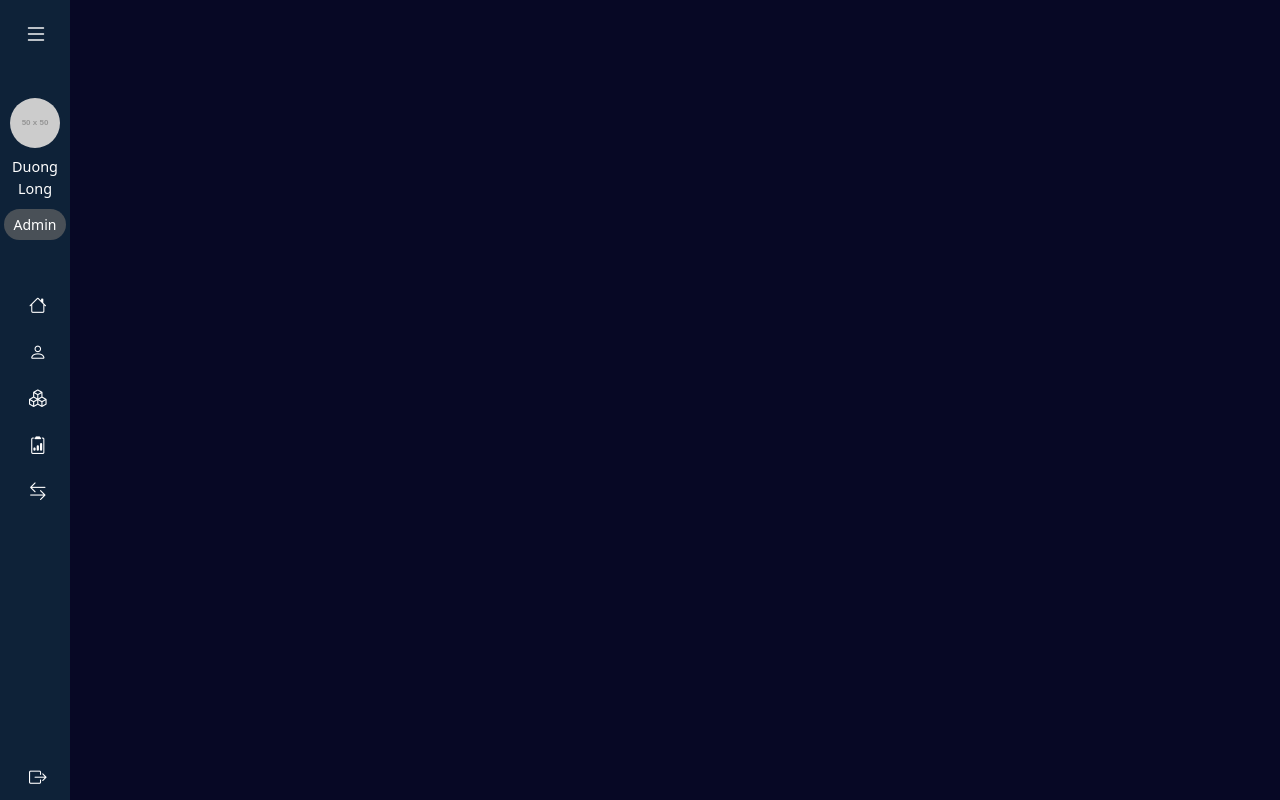
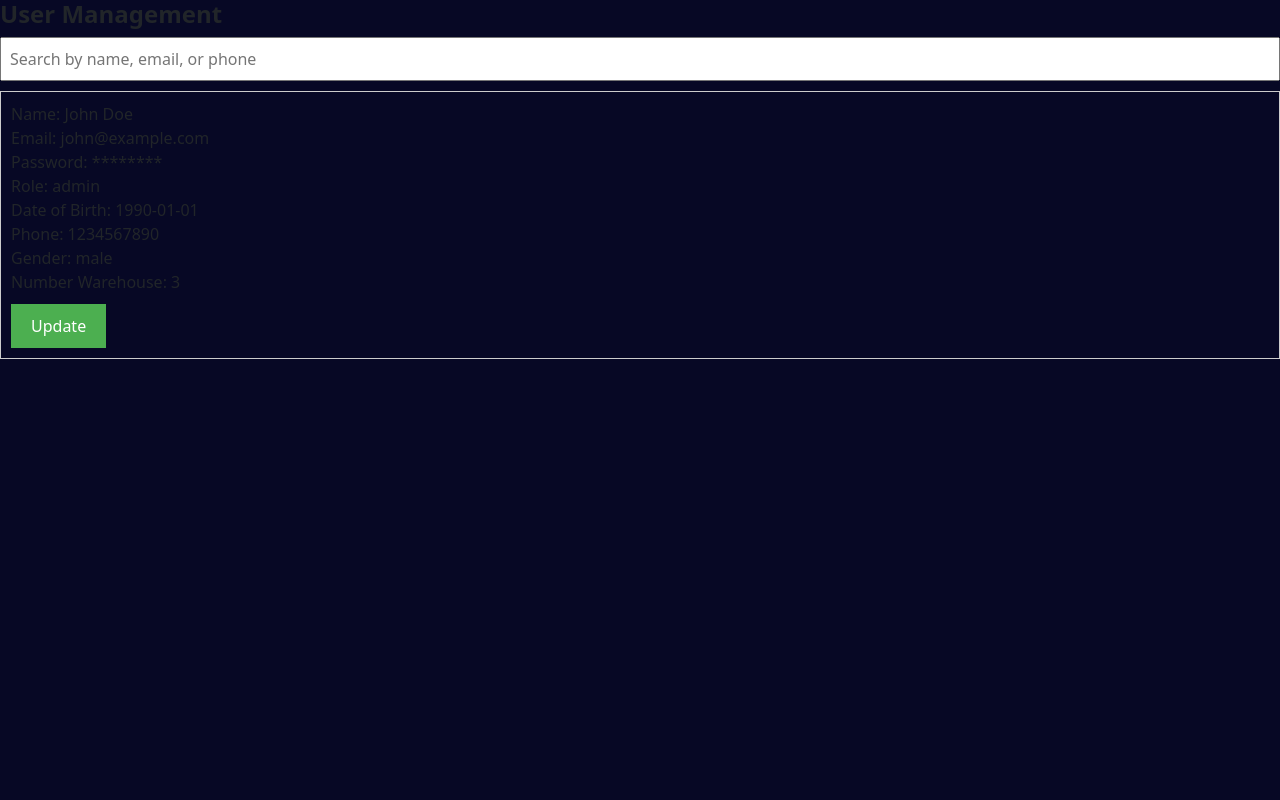
Before and after one commit to Quangz32/zware-fe, a React (Create React App) app: page /profile in a window 1280 px wide. Built offline with nearby package versions, Linux system fonts and the light colour scheme.

Commit message:
View manager

```diff
--- a/src/App.js
+++ b/src/App.js
@@ -3,16 +3,18 @@ import { BrowserRouter as  Route, Routes } from 'react-router-dom';
 import Sidebar from './Componnents/Sidebar/Sidebar';
 import Profile from './Componnents/Profile/Profile';
 // import LoginForm from './Componnents/LoginForm/LoginForm'
+// import ManagerList from './Componnents/Management/ManagerList';
+import ManagerList from './Componnents/Management/ManagerList';
 
 function App() {
     return (
-
-            <Sidebar>
-                <Routes>
-                    <Route path="/profile" element={<Profile />} />
-                </Routes>
-            </Sidebar>
-
+    //    <Profile />
+    //         <Sidebar>
+    //             <Routes>
+    //                 <Route path="/profile" element={<Profile />} />
+    //             </Routes>
+    //         </Sidebar>
+            <ManagerList />
     );
 }
 
--- /dev/null
+++ b/src/Componnents/Management/ManagerList.css
@@ -0,0 +1,45 @@
+App.css
+.App {
+    font-family: Arial, sans-serif;
+    max-width: 800px;
+    margin: 0 auto;
+    padding: 20px;
+  }
+
+  ul {
+    list-style-type: none;
+    padding: 0;
+  }
+
+  li {
+    border: 1px solid #ccc;
+    margin-bottom: 10px;
+    padding: 10px;
+  }
+
+  .update-form {
+    margin-top: 20px;
+  }
+
+  input[type="text"],
+  input[type="password"],
+  input[type="date"],
+  input[type="number"],
+  select {
+    width: 100%;
+    margin-bottom: 10px;
+    padding: 8px;
+  }
+
+  button {
+    background-color: #4CAF50;
+    color: white;
+    padding: 10px 20px;
+    border: none;
+    cursor: pointer;
+    margin-top: 10px;
+  }
+
+  button:hover {
+    background-color: #45a049;
+  }
--- /dev/null
+++ b/src/Componnents/Management/ManagerList.jsx
@@ -0,0 +1,117 @@
+import React, { useState } from 'react';
+import 'bootstrap/dist/css/bootstrap.min.css';
+import './ManagerList.css';
+
+
+function App() {
+    // State để lưu trữ thông tin người dùng
+    const [users, setUsers] = useState([
+      {
+        id: 1,
+        name: 'John Doe',
+        email: 'john@example.com',
+        password: '********',
+        role: 'admin',
+        dob: '1990-01-01',
+        phone: '1234567890',
+        gender: 'male',
+        warehouse: 3
+      },
+      // Thêm các người dùng khác nếu cần
+    ]);
+
+    // State để lưu trữ thông tin người dùng đang được chọn để chỉnh sửa
+    const [selectedUser, setSelectedUser] = useState(null);
+
+    // Hàm để xử lý tìm kiếm người dùng
+    const searchUser = (keyword) => {
+      // Tìm kiếm người dùng theo tên, email hoặc số điện thoại
+      const filteredUsers = users.filter(user =>
+        user.name.toLowerCase().includes(keyword.toLowerCase()) ||
+        user.email.toLowerCase().includes(keyword.toLowerCase()) ||
+        user.phone.includes(keyword)
+      );
+      // Cập nhật danh sách người dùng được hiển thị
+      setUsers(filteredUsers);
+    };
+
+    // Hàm để cập nhật thông tin người dùng
+    const updateUser = (updatedUserInfo) => {
+      const updatedUsers = users.map(user =>
+        user.id === updatedUserInfo.id ? updatedUserInfo : user
+      );
+      setUsers(updatedUsers);
+      setSelectedUser(null); // Đóng form chỉnh sửa sau khi cập nhật thành công
+    };
+
+    return (
+      <div className="App">
+        <h1>User Management</h1>
+        {/* Form tìm kiếm */}
+        <input
+          type="text"
+          placeholder="Search by name, email, or phone"
+          onChange={(e) => searchUser(e.target.value)}
+        />
+        {/* Danh sách người dùng */}
+        <ul>
+          {users.map(user => (
+            <li key={user.id}>
+              {/* Hiển thị thông tin người dùng */}
+              <div>Name: {user.name}</div>
+              <div>Email: {user.email}</div>
+              <div>Password: {user.password}</div>
+              <div>Role: {user.role}</div>
+              <div>Date of Birth: {user.dob}</div>
+              <div>Phone: {user.phone}</div>
+              <div>Gender: {user.gender}</div>
+              <div>Number Warehouse: {user.warehouse}</div>
+              {/* Button để chỉnh sửa thông tin người dùng */}
+              <button onClick={() => setSelectedUser(user)}>Update</button>
+            </li>
+          ))}
+        </ul>
+        {/* Hiển thị form chỉnh sửa nếu có người dùng được chọn */}
+        {selectedUser && (
+          <div className="update-form">
+            <h2>Update User</h2>
+            <form onSubmit={(e) => {
+              e.preventDefault();
+              // Lấy thông tin từ form và cập nhật người dùng
+              const updatedUserInfo = {
+                ...selectedUser,
+                name: e.target.name.value,
+                email: e.target.email.value,
+                password: e.target.password.value,
+                role: e.target.role.value,
+                dob: e.target.dob.value,
+                phone: e.target.phone.value,
+                gender: e.target.gender.value,
+                warehouse: parseInt(e.target.warehouse.value)
+              };
+              updateUser(updatedUserInfo);
+            }}>
+              {/* Các trường thông tin để chỉnh sửa */}
+              <input type="text" name="name" defaultValue={selectedUser.name} />
+              <input type="text" name="email" defaultValue={selectedUser.email} />
+              <input type="password" name="password" defaultValue={selectedUser.password} />
+              <select name="role" defaultValue={selectedUser.role}>
+                <option value="admin">Admin</option>
+                <option value="manager">Manager</option>
+              </select>
+              <input type="date" name="dob" defaultValue={selectedUser.dob} />
+              <input type="text" name="phone" defaultValue={selectedUser.phone} />
+              <select name="gender" defaultValue={selectedUser.gender}>
+                <option value="male">Male</option>
+                <option value="female">Female</option>
+              </select>
+              <input type="number" name="warehouse" defaultValue={selectedUser.warehouse} />
+              <button type="submit">Save</button>
+            </form>
+          </div>
+        )}
+      </div>
+    );
+  }
+
+  export default App;
--- a/src/index.js
+++ b/src/index.js
@@ -4,6 +4,7 @@ import './index.css';
 import App from './App';
 import reportWebVitals from './reportWebVitals';
 import { BrowserRouter } from 'react-router-dom';
+import 'bootstrap/dist/css/bootstrap.min.css';
 
 const root = ReactDOM.createRoot(document.getElementById('root'));
 root.render(
```
